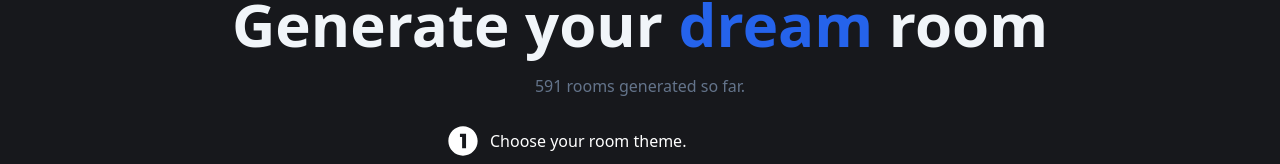
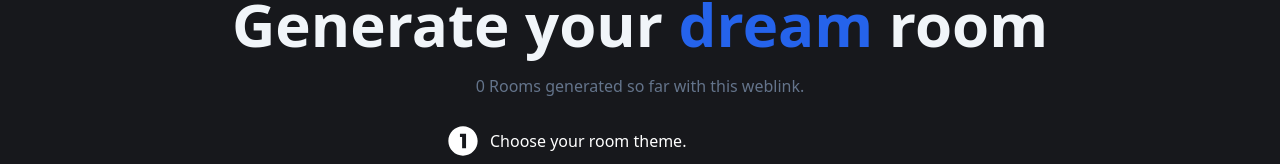
Before and after one commit to nerkoux/RoomGPT, a Next.js app: page /dream in a window 1280 px wide. Shown: the part 227-391 px from the top of the page. Built offline with nearby package versions, Linux system fonts and the light colour scheme; no server answers; what uploader would draw is missing.

Commit message:
Update dream.tsx

```diff
--- a/pages/dream.tsx
+++ b/pages/dream.tsx
@@ -120,9 +120,9 @@ const Home: NextPage = () => {
           Generate your <span className="text-blue-600">dream</span> room
         </h1>
         <p className="text-slate-500">
-          {/* Obtained this number from Vercel: based on how many serverless invocations happened. */}
-          <CountUp start={0} end={591} duration={5} separator="," />{" "}
-          rooms generated so far.
+
+          <CountUp start={"Zero"} end={"Five Hundred and Ninety One"} duration={15} separator="," />{" "}
+          Rooms generated so far with this weblink.
         </p>
         <ResizablePanel>
           <AnimatePresence mode="wait">
```
